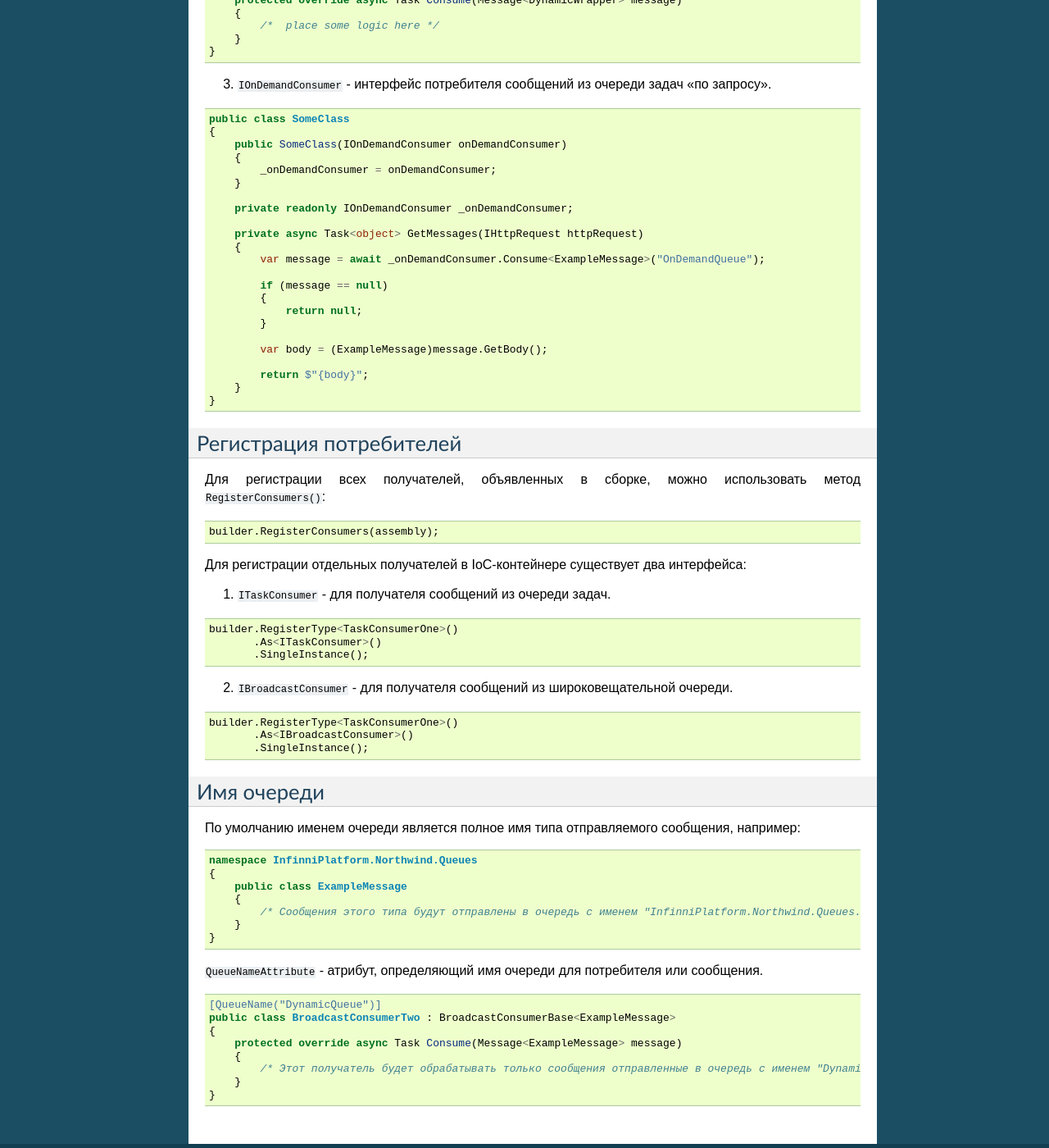
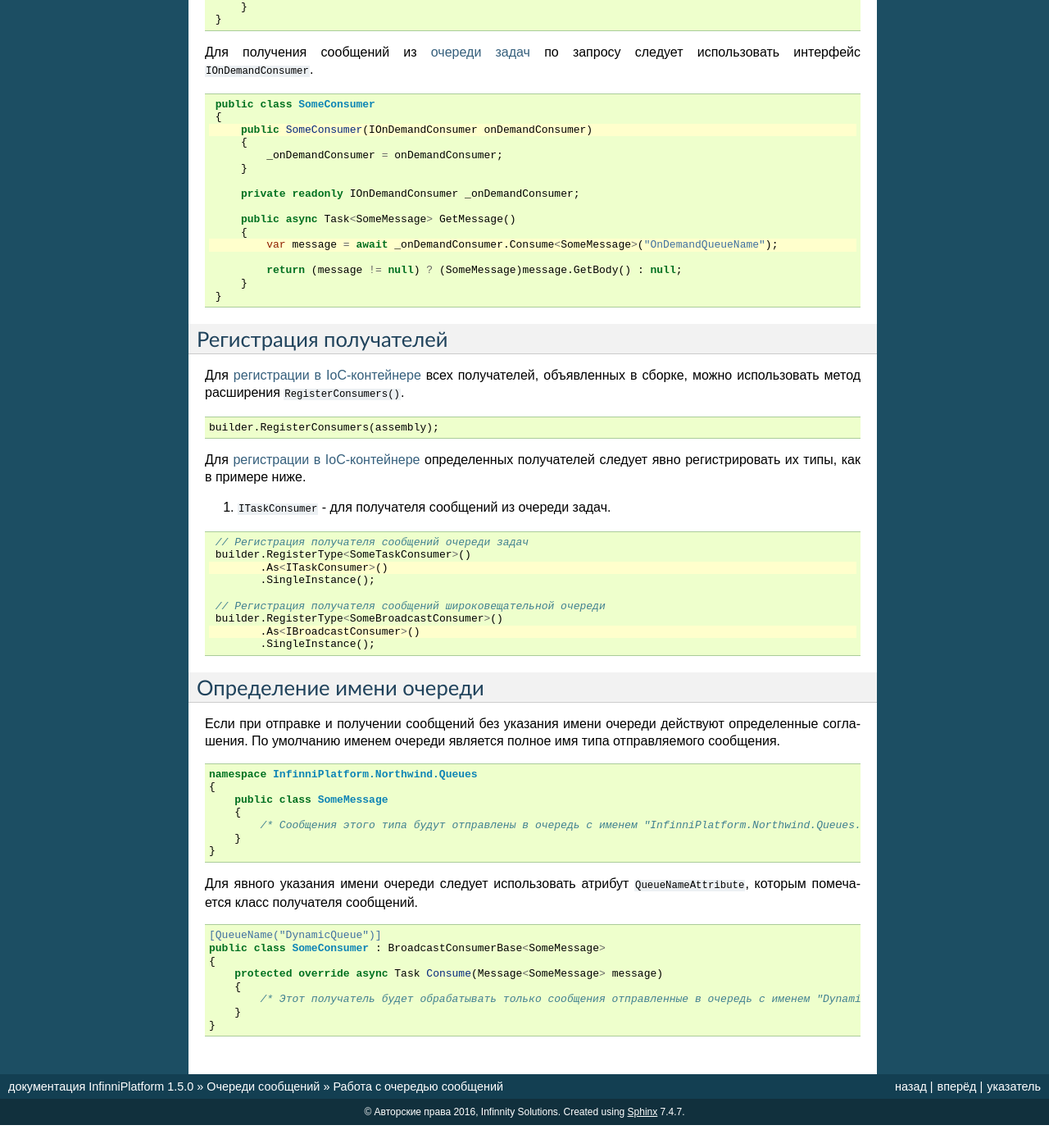
Before and after one commit to InfinniPlatform/InfinniPlatform.readthedocs.org, a Sphinx documentation site: the page built from docs/source/12-queues/queues-classes.rst, in a window 1280 px wide and 1400 px high, scrolled down 1402 px. Shown: the whole window at 82% size. Built offline with Sphinx 7.4.7, drawn with Linux system fonts in a browser that asks for light colours; after the commit the page ends 2774 px from its top, so only the background shows below that; some of the changed text lies outside the part shown.

Commit message:
Improve queues part

```diff
--- a/docs/source/12-queues/queues-classes.rst
+++ b/docs/source/12-queues/queues-classes.rst
@@ -1,62 +1,68 @@
-Основные абстракции для работы с очередью сообщений
-===================================================
+Работа с очередью сообщений
+===========================
 
-Примеры использования можно посмотреть и опробовать в проекте `InfinniPlatform.Northwind <https://github.com/InfinniPlatform/InfinniPlatform.Northwind>`_
+Примеры использования можно посмотреть и попробовать в проекте `InfinniPlatform.Northwind <https://github.com/InfinniPlatform/InfinniPlatform.Northwind>`_
+
+
+.. index:: ITaskProducer
+.. index:: IBroadcastProducer
 
 Отправитель сообщений
 ---------------------
 
-``ITaskProducer`` - интерфейс отправителя сообщений в очередь задач. Пример:
+``ITaskProducer`` - интерфейс отправителя сообщений в :doc:`очередь задач <queues-types>`.
 
 .. code-block:: csharp
+   :emphasize-lines: 3,15,18
 
-    public class SomeClass
+    public class SomePublisher
     {
-        public MessageProducerHttpService(ITaskProducer taskProducer)
+        public SomePublisher(ITaskProducer taskProducer)
         {
             _taskProducer = taskProducer;
         }
 
         private readonly ITaskProducer _taskProducer;
 
-        private async Task<object> SendMessages()
+        public async Task<object> SendMessages(SomeMessage message)
         {
-            /* ... */
+            // ...
 
-            /* Асинхронный вызов */
-            var message = await _taskProducer.PublishAsync(new ExampleMessage());
+            // Асинхронный вызов
+            await _taskProducer.PublishAsync(message);
 
-            /* Синхронный вызов */
-            var message = _taskProducer.Publish(new ExampleMessage());
+            // Синхронный вызов
+            _taskProducer.Publish(message);
 
-            /* ... */
+            // ...
         }
     }
 
-``IBroadcastProducer`` - интерфейс отправителя сообщений в широковещательную очередь. Пример:
+``IBroadcastProducer`` - интерфейс отправителя сообщений в :doc:`широковещательную очередь <queues-types>`.
 
 .. code-block:: csharp
+   :emphasize-lines: 3,15,18
 
-    public class SomeClass
+    public class SomePublisher
     {
-        public MessageProducerHttpService(IBroadcastProducer broadcastProducer)
+        public SomePublisher(IBroadcastProducer broadcastProducer)
         {
             _broadcastProducer = broadcastProducer;
         }
 
         private readonly IBroadcastProducer _broadcastProducer;
 
-        private async Task<object> SendMessages()
+        public async Task<object> SendMessages(SomeMessage message)
         {
-            /* ... */
+            // ...
 
-            /* Асинхронный вызов */
-            var message = await _broadcastProducer.PublishAsync(new ExampleMessage());
+            // Асинхронный вызов
+            await _broadcastProducer.PublishAsync(message);
 
-            /* Синхронный вызов */
-            var message = _broadcastProducer.Publish(new ExampleMessage());
+            // Синхронный вызов
+            _broadcastProducer.Publish(message);
 
-            /* ... */
+            // ...
         }
     }
 
@@ -64,112 +70,116 @@
 Получатель сообщений
 ---------------------
 
-1. ``TaskConsumerBase<T>`` - базовый класс получателя сообщений из очереди задач. Используется для реализации логики получения сообщений.
+.. index:: TaskConsumerBase<T>
+
+Для реализации получателя сообщений из :doc:`очереди задач <queues-types>` следует создать наследник от базового класса ``TaskConsumerBase<T>``.
 
 .. code-block:: csharp
+   :emphasize-lines: 1,3
 
-    public class TaskConsumerOne : TaskConsumerBase<ExampleMessage>
+    public class SomeConsumer : TaskConsumerBase<SomeMessage>
     {
-        protected override async Task Consume(Message<ExampleMessage> message)
+        protected override async Task Consume(Message<SomeMessage> message)
         {
-            /*  place some logic here */
+            // Логика обработки сообщения
         }
     }
 
+.. index:: BroadcastConsumerBase<T>
 
-2. ``BroadcastConsumerBase<T>`` - базовый класс получателя сообщений из очереди задач. Используется для реализации логики получения сообщений:
+Для реализации получателя сообщений из :doc:`широковещательной очереди <queues-types>` следует создать наследник от базового класса ``BroadcastConsumerBase<T>``.
 
 .. code-block:: csharp
+   :emphasize-lines: 1,3
 
-    public class BroadcastConsumerOne : BroadcastConsumerBase<DynamicWrapper>
+    public class SomeConsumer : BroadcastConsumerBase<SomeMessage>
     {
-        protected override async Task Consume(Message<DynamicWrapper> message)
+        protected override async Task Consume(Message<SomeMessage> message)
         {
-            /*  place some logic here */
+            // Логика обработки сообщения
         }
     }
 
-3. ``IOnDemandConsumer`` - интерфейс потребителя сообщений из очереди задач "по запросу".
+.. index:: IOnDemandConsumer<T>
+
+Для получения сообщений из :doc:`очереди задач <queues-types>` по запросу следует использовать интерфейс ``IOnDemandConsumer``.
 
 .. code-block:: csharp
+   :emphasize-lines: 3,12
 
-    public class SomeClass
+    public class SomeConsumer
     {
-        public SomeClass(IOnDemandConsumer onDemandConsumer)
+        public SomeConsumer(IOnDemandConsumer onDemandConsumer)
         {
             _onDemandConsumer = onDemandConsumer;
         }
 
         private readonly IOnDemandConsumer _onDemandConsumer;
 
-        private async Task<object> GetMessages(IHttpRequest httpRequest)
+        public async Task<SomeMessage> GetMessage()
         {
-            var message = await _onDemandConsumer.Consume<ExampleMessage>("OnDemandQueue");
+            var message = await _onDemandConsumer.Consume<SomeMessage>("OnDemandQueueName");
 
-            if (message == null)
-            {
-                return null;
-            }
-
-            var body = (ExampleMessage)message.GetBody();
-
-            return $"{body}";
+            return (message != null) ? (SomeMessage)message.GetBody() : null;
         }
     }
 
 
-Регистрация потребителей
-------------------------
+.. index:: IContainerBuilder.RegisterConsumers()
 
-Для регистрации всех получателей, объявленных в сборке, можно использовать метод ``RegisterConsumers()``:
+Регистрация получателей
+-----------------------
+
+Для :doc:`регистрации в IoC-контейнере </02-ioc/container-builder>` всех получателей, объявленных в сборке, можно использовать метод расширения ``RegisterConsumers()``.
 
 .. code-block:: csharp
 
     builder.RegisterConsumers(assembly);
 
-Для регистрации отдельных получателей в IoC-контейнере существует два интерфейса:
+Для :doc:`регистрации в IoC-контейнере </02-ioc/container-builder>` определенных получателей следует явно регистрировать их типы, как в примере ниже.
 
 1. ``ITaskConsumer`` - для получателя сообщений из очереди задач.
 
 .. code-block:: csharp
+   :emphasize-lines: 3,8
 
-    builder.RegisterType<TaskConsumerOne>()
+    // Регистрация получателя сообщений очереди задач
+    builder.RegisterType<SomeTaskConsumer>()
            .As<ITaskConsumer>()
            .SingleInstance();
 
-2. ``IBroadcastConsumer`` - для получателя сообщений из широковещательной очереди.
-
-.. code-block:: csharp
-
-    builder.RegisterType<TaskConsumerOne>()
+    // Регистрация получателя сообщений широковещательной очереди
+    builder.RegisterType<SomeBroadcastConsumer>()
            .As<IBroadcastConsumer>()
            .SingleInstance();
 
 
-Имя очереди
------------
+.. index:: QueueNameAttribute
 
-По умолчанию именем очереди является полное имя типа отправляемого сообщения, например:
+Определение имени очереди
+-------------------------
+
+Если при отправке и получении сообщений без указания имени очереди действуют определенные соглашения. По умолчанию именем очереди
+является полное имя типа отправляемого сообщения.
 
 .. code-block:: csharp
 
     namespace InfinniPlatform.Northwind.Queues
     {
-        public class ExampleMessage
+        public class SomeMessage
         {
-            /* Сообщения этого типа будут отправлены в очередь с именем "InfinniPlatform.Northwind.Queues.ExampleMessage" */
+            /* Сообщения этого типа будут отправлены в очередь с именем "InfinniPlatform.Northwind.Queues.SomeMessage" */
         }
     }
 
-
-``QueueNameAttribute`` - атрибут, определяющий имя очереди для потребителя или сообщения.
+Для явного указания имени очереди следует использовать атрибут ``QueueNameAttribute``, которым помечается класс получателя сообщений.
 
 .. code-block:: csharp
 
     [QueueName("DynamicQueue")]
-    public class BroadcastConsumerTwo : BroadcastConsumerBase<ExampleMessage>
+    public class SomeConsumer : BroadcastConsumerBase<SomeMessage>
     {
-        protected override async Task Consume(Message<ExampleMessage> message)
+        protected override async Task Consume(Message<SomeMessage> message)
         {
             /* Этот получатель будет обрабатывать только сообщения отправленные в очередь с именем "DynamicQueue" */
         }
```
Also changed, not shown: docs/source/12-queues/index.rst (+17 -10 lines), docs/source/12-queues/queues-install.rst (renamed from docs/source/12-queues/rabbitmq-install.rst, +9 -9 lines), docs/source/12-queues/queues-types.rst (+6 -6 lines), docs/source/_images/broadcastQueue.png (added), docs/source/_images/taskQueue.png (added).
